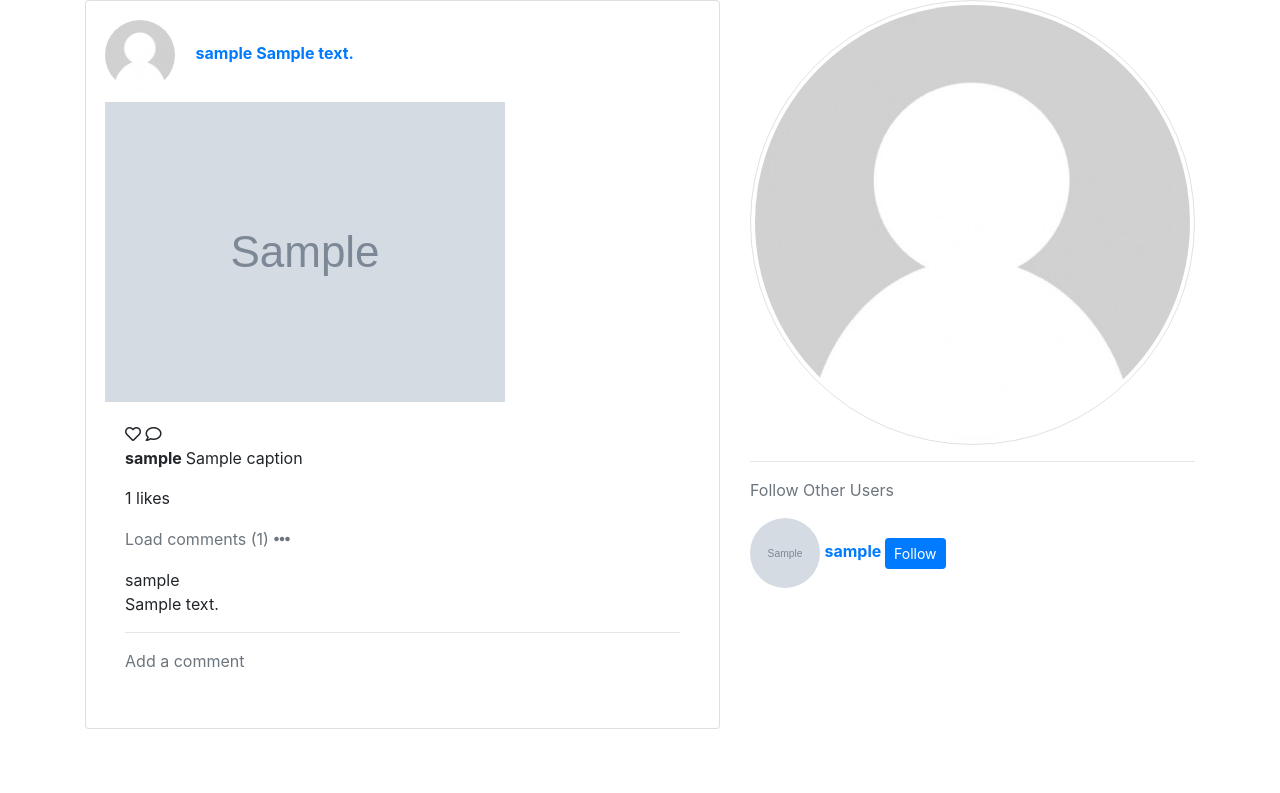
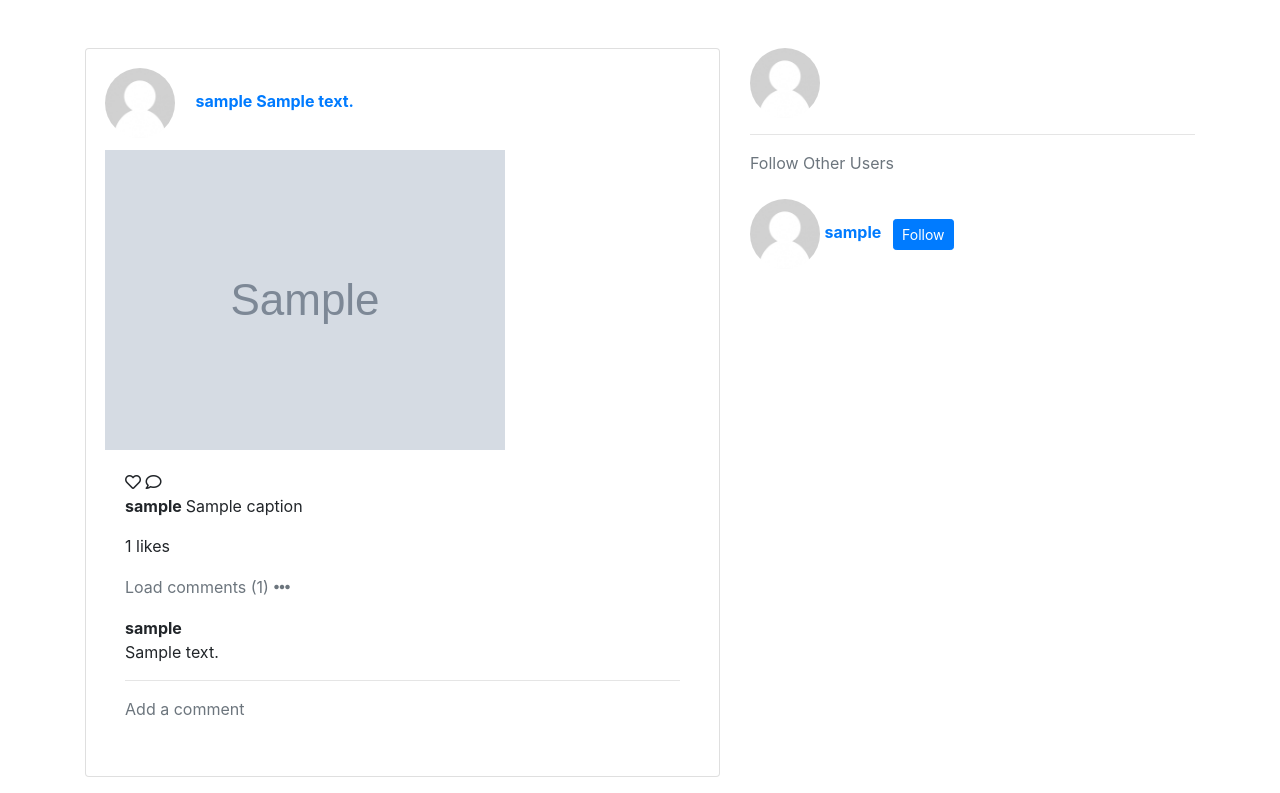
Before and after one commit to bryomajor/instalite, a Django app: template instagram/templates/index.html in a window 1280 px wide. Shown: the part 66-859 px from the top of the page. Before the commit the page ends 795 px from the top, so only its background shows below. Run offline with Django 3.2, Linux system fonts and the light colour scheme; tables that the repository leaves empty hold one stand-in row (values such as "Sample post"); the template is opened without the code that fills it: values that come from a table or form of the project are taken from there, most other values are stand-ins (such as "Sample title", 1, 10 or a date in 2020); grey boxes marked "Sample" are stand-in pictures; some libraries are stand-ins or nearby versions.

Commit message:
restructure the page

```diff
--- a/instagram/templates/index.html
+++ b/instagram/templates/index.html
@@ -5,7 +5,7 @@
 {% block content %}
 
 <div class="container">
-    <div class="row">
+    <div class="row mt-5">
         <div class="col-xs-12 col-sm-12 col-md-7">
 
             {% for image in images %}
@@ -13,11 +13,14 @@
                 <div class="card-title">
 
                     {% if user.profile.photo %}
-                        <img src="{{user.profile.photo.cdn_url}}" alt="Profile Photo" width="70" height="70" class="" style="border-radius: 50%">
+                    <img src="{{user.profile.photo.cdn_url}}" alt="Profile Photo" width="70" height="70" class=""
+                        style="border-radius: 50%">
                     {% else %}
-                        <img src="/static/images/avatar.jpg" alt="Avatar" width="70" height="70" class="" style="border-radius: 50%">
+                    <img src="/static/images/avatar.jpg" alt="Avatar" width="70" height="70" class=""
+                        style="border-radius: 50%">
                     {% endif %}
-                        <strong class="list-inline ml-3"><a href="{% url 'profile' username=image.profile.username %}" class="">
+                    <strong class="list-inline ml-3"><a href="{% url 'profile' username=image.profile.username %}"
+                            class="">
                             <span class="">{{ image.profile.username }}</span>
                             {{image.profile_bio}}
                         </a></strong>
@@ -54,7 +57,7 @@
                         {% for comment in comments %}
                         {% if comment.image_id == image.id %}
 
-                        <div class=""> <span> {{comment.user.username}} </span>
+                        <div class=""> <span><strong> {{comment.user.username}} </strong></span>
                             <p>{{comment.comment}}</p>
                         </div>
                         {% endif %}
@@ -88,21 +91,25 @@
         <!-- Users side section -->
         <div class="col-xs-12 col-sm-12 col-md-5">
             {% if user.profile.photo %}
-            <img src="{{user.profile.photo.cdn_url}}" alt="Profile Photo" width="70" height="70" class="" style="border-radius: 50%">
+            <img src="{{user.profile.photo.cdn_url}}" alt="Profile Photo" width="70" height="70" class=""
+                style="border-radius: 50%">
             {% else %}
-            <img src="/static/images/avatar.jpg" alt="avatar" class="img-thumbnail rounded-circle">
+            <img src="/static/images/avatar.jpg" alt="avatar" width="70" height="70" class=""
+            style="border-radius: 50%">
             {% endif %}
             <strong class="list-inline ml-3">{{user.username}} </strong>
             <hr>
             <p class="text-muted"> Follow Other Users</p>
             <div class="contain user">
-                {% for profile in profileimage %}
+                {% for profile in profile_pic %}
 
-                <div class="users">
+                <div class="users mt-4">
                     {% if profile.profile.photo %}
-                    <img src="{{profile.profile.photo.cdn_url}}" alt="Profile Photo" width="70" height="70" class="" style="border-radius: 50%">
+                    <img src="{{profile.profile.photo.cdn_url}}" alt="Profile Photo" width="70" height="70" class=""
+                        style="border-radius: 50%">
                     {% else %}
-                    <img src="/static/images/avatar.jpg" alt="avatar" class="img-thumbnail rounded-circle">
+                    <img src="/static/images/avatar.jpg" alt="avatar" width="70" height="70" class=""
+                    style="border-radius: 50%">
                     {% endif %}
                     <a href="{% url 'profile' username=profile.username %}">
                         <strong class="list-inline">{{profile.username}} </strong>
@@ -112,9 +119,9 @@
                     {%else%}
 
                     {% if profile in following%}
-                    <a href="{%url 'unfollow' user_id=profile.id %}" class="btn btn-sm btn-primary">Following</a>
+                    <a href="{%url 'unfollow' user_id=profile.id %}" class="btn btn-sm btn-primary ml-2">Following</a>
                     {% else %}
-                    <a href="{%url 'follow' user_id=profile.id %}" class="btn btn-sm btn-primary">Follow</a>
+                    <a href="{%url 'follow' user_id=profile.id %}" class="btn btn-sm btn-primary ml-2">Follow</a>
                     {% endif %}
                     {% endif %}
                 </div>
```
Lines whose indentation alone changed are shown as unchanged.
